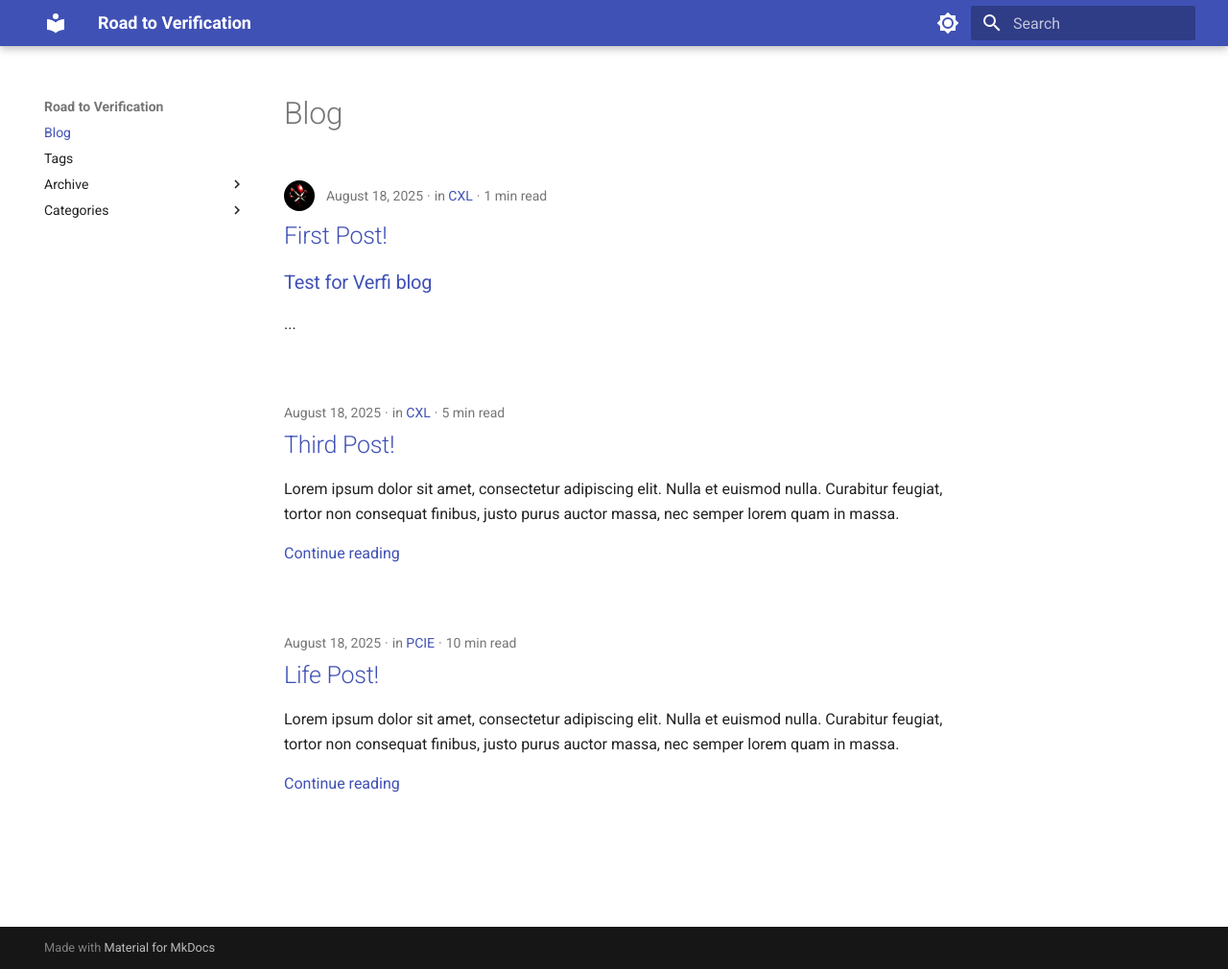
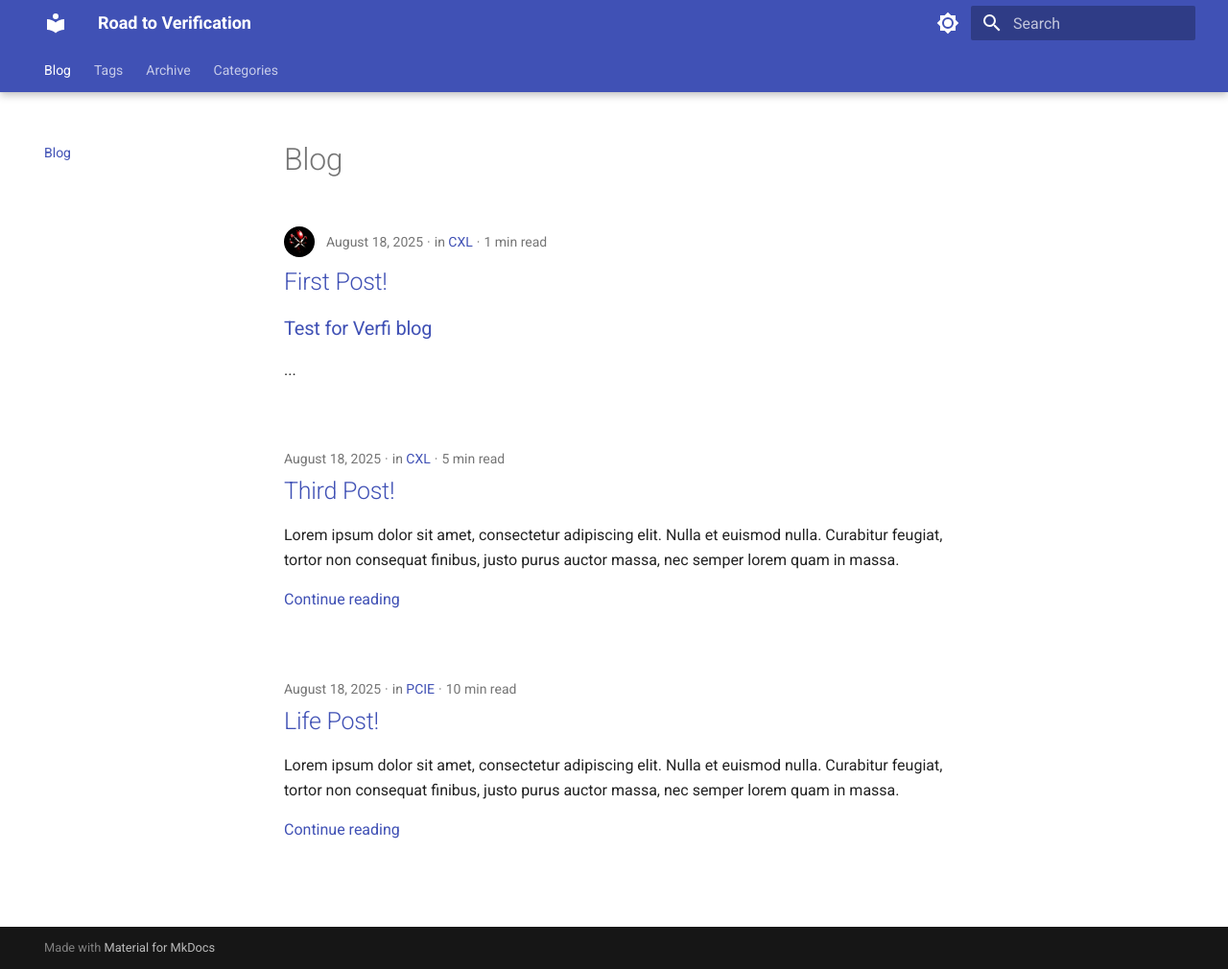
Before and after one commit to choya-lee/verifi_blog, an MkDocs documentation site: the page built from docs/index.md, in a window 1280 px wide and 1010 px high. Shown: the whole window at 96% size. Built offline with MkDocs 1.6.1 and Material for MkDocs 9.7.7, drawn with Linux system fonts in a browser that asks for light colours.

Commit message:
update for nav and git-commiter

```diff
--- a/mkdocs.yml
+++ b/mkdocs.yml
@@ -4,6 +4,10 @@ site_url: https://sitename.example
 theme:
   name: material
   custom_dir: overrides
+  features:
+    - navigation.tabs
+    - navigation.tabs.sticky
+    - navigation.sections
   palette:
     # Palette toggle for light mode
     - scheme: default
```
